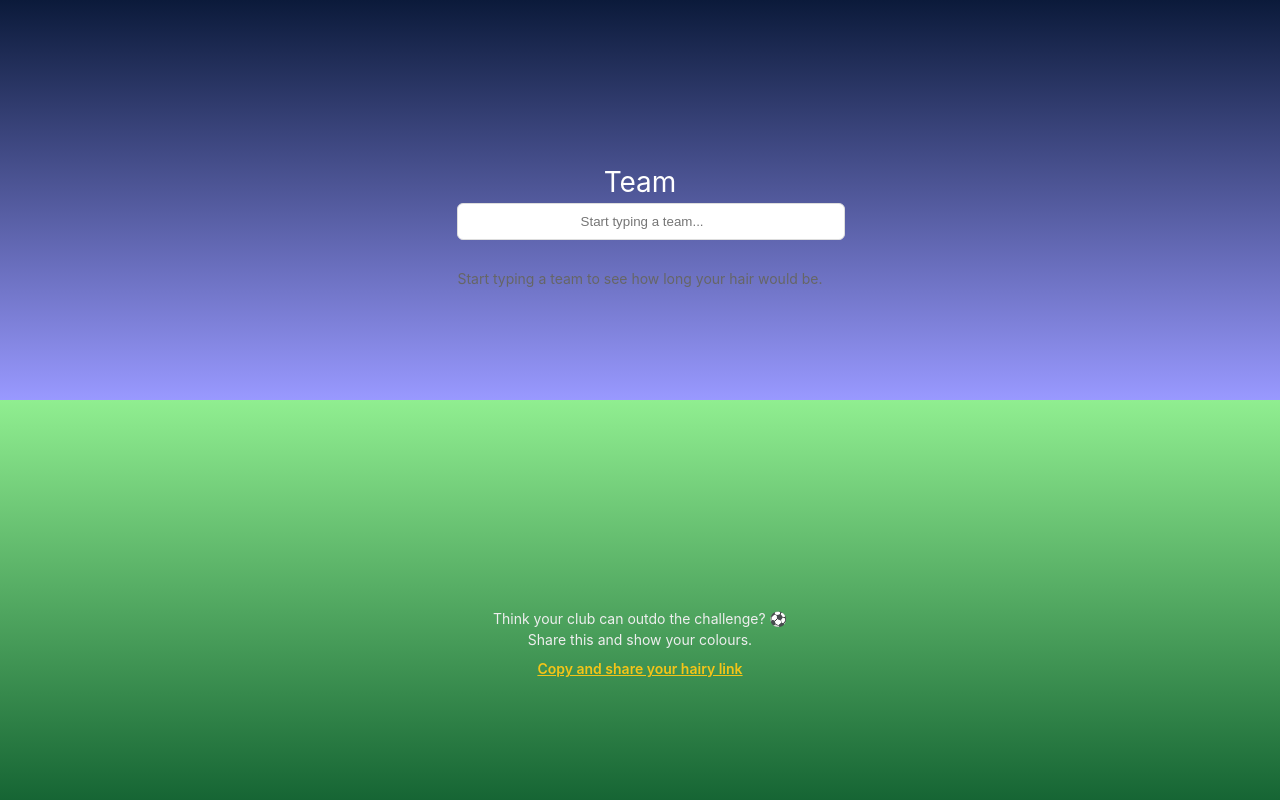
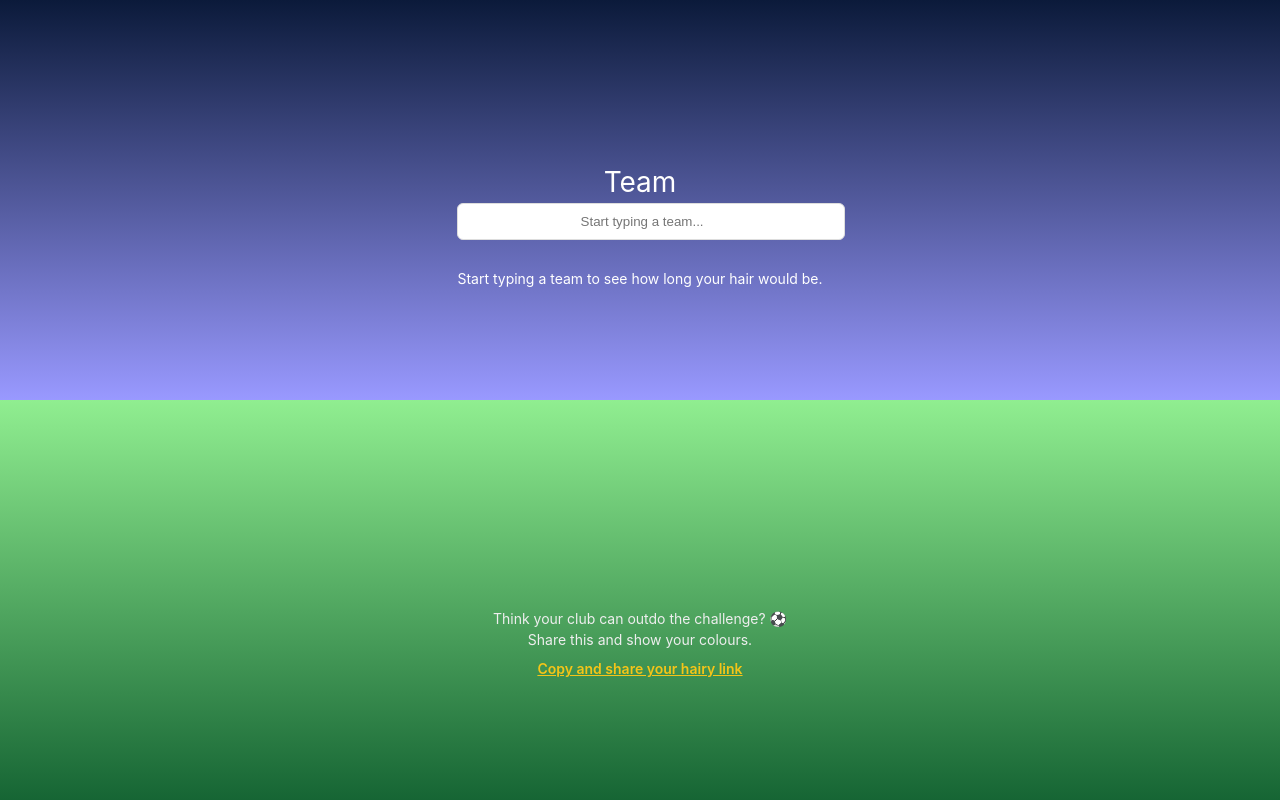
Before and after one commit to gdwright/efl-scores-app, a React (Vite) app: page / in a window 1280 px wide. Built offline with nearby package versions, Linux system fonts and the light colour scheme.

Commit message:
change font color of intro msg to white

```diff
--- a/src/App.jsx
+++ b/src/App.jsx
@@ -290,7 +290,7 @@ export default function App() {
             </div>
           </div>
         ) : (
-          <div style={{ fontSize: 14, color: '#666', marginTop: 12 }}>
+          <div style={{ fontSize: 14, color: '#fff', marginTop: 12 }}>
             Start typing a team to see how long your hair would be.
           </div>
         )}
```
